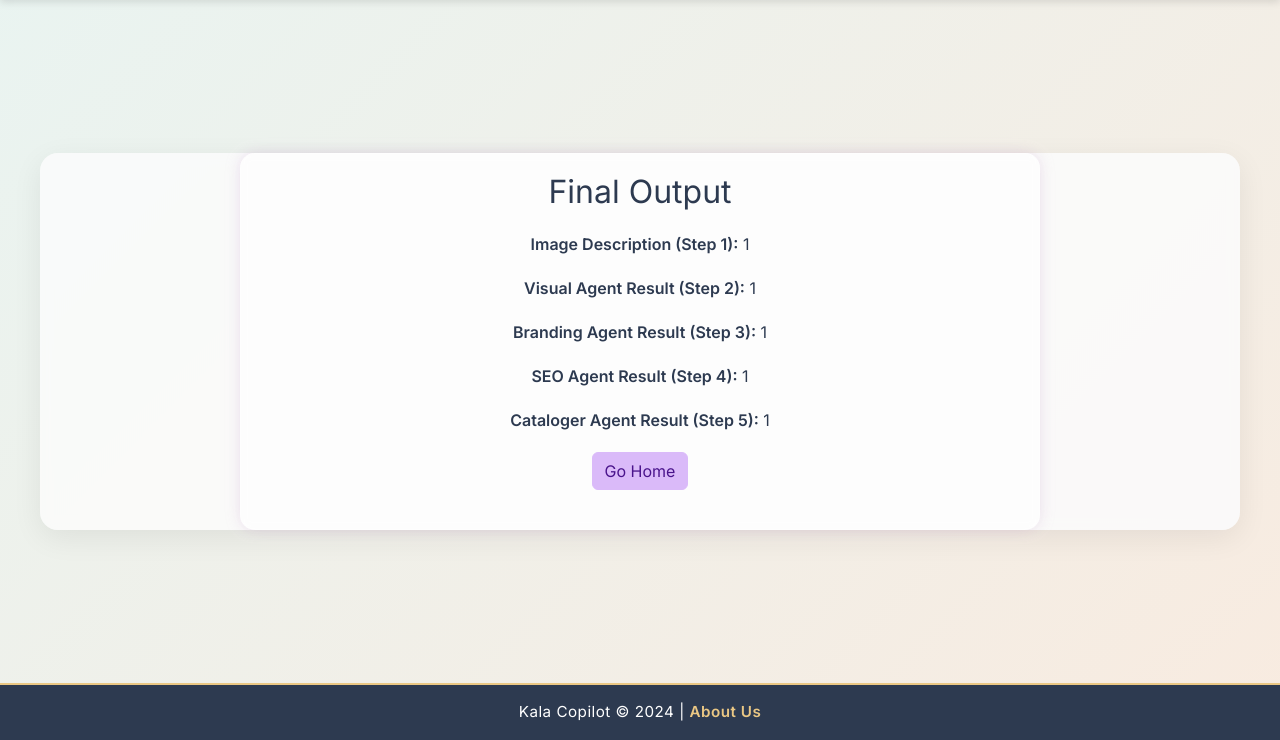
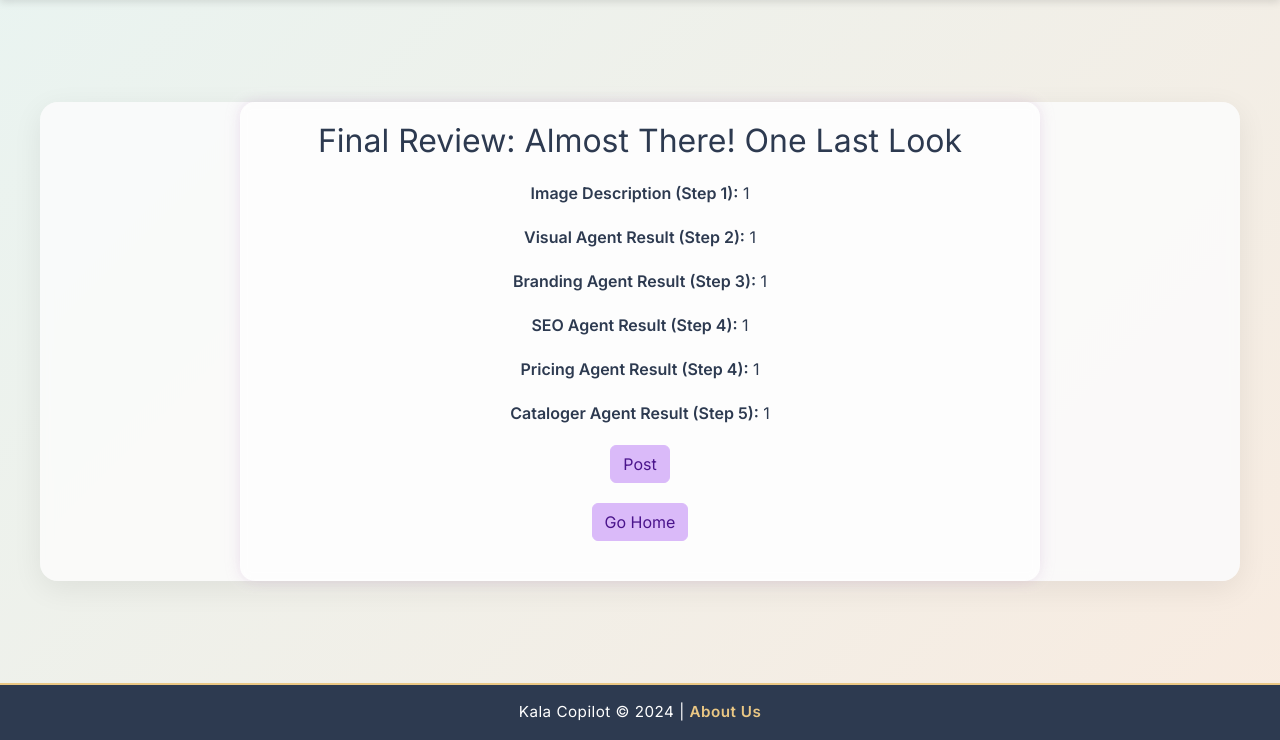
Before and after one commit to ipshitag/Kala-Copilot, a Flask app: page /final in a window 1280 px wide. Shown: the part 60-800 px from the top of the page. Run offline with Flask 3, Linux system fonts and the light colour scheme; the visitor is signed in with stand-in values (Sample User, id 1); parts of the project's set-up code (start-up, migrations or seed data) failed here and were passed over.

Commit message:
pipeline functional now

```diff
--- a/Archive/pipeline.py
+++ b/Archive/pipeline.py
@@ -1,7 +1,7 @@
 import os
 import asyncio
 from autogen_ext.models.openai import AzureOpenAIChatCompletionClient
-from src.tools.azure_agent_wrapper import branding_agent, cataloger_agent, onboarding_agent,visual_insight_agent,seo_agent,user_proxy,planning_agent,selector_prompt
+from src.tools.azure_agent_wrapper import branding_agent, cataloger_agent, onboarding_agent,visual_insight_agent,seo_agent,user_proxy,planning_agent,selector_prompt,pricing_agent
 from src.tools.agent_tools import image_describing_tool
 from utils.llm_config import config_list
 import asyncio
--- a/app.py
+++ b/app.py
@@ -12,12 +12,14 @@ from src.tools.azure_agent_wrapper import (
     onboarding_agent,
     visual_insight_agent,
     pricing_agent,
+    posting_agent,
     seo_agent,
     user_proxy,
     planning_agent,
     selector_prompt,
 )
 from src.tools.agent_tools import image_describing_tool
+from src.tools.bing_search_tool import estimate_art_price_range
 
 # ---- Azure Blob Storage Setup ----
 from azure.storage.blob import BlobServiceClient
@@ -255,20 +257,21 @@ def generate_price():
     if not image_description:
         return jsonify({"error": "No image description in session."}), 400
     try:
-        price_cmd = "Get the pricing based on the following description: {}"
+        price_cmd = f"Get the pricing based on the following description: {image_description}"
         if feedback:  # If there's feedback, include it
             price_cmd += f"\n\nFeedback: {feedback}"
-        pricing_agent_res = asyncio.run(
-            run_agent(
-                agent=pricing_agent,
-                task_template=price_cmd,
-                message_source="pricing_agent",
-                input_text=image_description
-            )
-        )
-        print(pricing_agent_res)
+        price_res = estimate_art_price_range(image_description)
+        # pricing_agent_res = asyncio.run(
+        #     run_agent(
+        #         agent=pricing_agent,
+        #         task_template=price_cmd,
+        #         message_source="pricing_agent",
+        #         input_text=image_description
+        #     ))
+        pricing_agent_res = price_res
+        # print(pricing_agent_res)
         session["pricing_agent_result"] = pricing_agent_res
-        return jsonify({"pricing_copy": pricing_agent_res})
+        return jsonify({"pricing_agent_result": pricing_agent_res})
     except Exception as e:
         return jsonify({"error": str(e)}), 500
 
@@ -297,6 +300,7 @@ def generate_catalog():
     try:
         catalog_cmd = "Create a product catalog entry based on the following copy: {}"
         catalog_cmd += f"\n\nPricing: {price_result}"
+        print(catalog_cmd)
         if feedback:  # Add feedback to the command if present
             catalog_cmd += f"\n\nFeedback: {feedback}"
         catalog_cmd = catalog_cmd + f"\n\nImage URL: {blob_url}"
@@ -332,5 +336,30 @@ def final():
         cataloger_agent_result=session.get("cataloger_agent_result", "")
     )
 
+# -------------------------------
+# STEP 7: POSTING AGENT
+# -------------------------------
+
+@app.route("/postImage", methods=["GET"])
+def generate_post():
+    cataloger_agent_result = session.get("cataloger_agent_result")
+    blob_url = session.get("image_blob_url", "")
+    if not cataloger_agent_result:
+        return jsonify({"error": "No SEO result in session."}), 400
+    try:
+        post_cmd = "Create a insta post of the following product: {}"
+        post_result = asyncio.run(
+            run_agent(
+                agent=posting_agent,
+                task_template=post_cmd,
+                message_source="post_update",
+                input_text=cataloger_agent_result
+            )
+        )
+        session["post_result"] = post_result
+        return jsonify({"post_result": post_result})
+    except Exception as e:
+        return jsonify({"error": str(e)}), 500
+
 if __name__ == "__main__":
     app.run(debug=True)
--- a/src/tools/prompts/CatalogerAgent.txt
+++ b/src/tools/prompts/CatalogerAgent.txt
@@ -7,7 +7,7 @@ Cataloger Agent Guidelines
     - product_name (str): Product title.
     - user_id (str): User ID of the person adding the product. [Optional, fill user12]
     - product_description (str): Details of the product.
-    - price (float): Product price. [Optional, fill 0]
+    - price (float): Product price.
     - images (list of str): List of image URLs or paths.
     - category (str): Product category or type.
     - marketing_copy (str): Short, promotional copy.
--- a/src/tools/prompts/final-bing-search-prompt.txt
+++ b/src/tools/prompts/final-bing-search-prompt.txt
@@ -1,4 +1,4 @@
-You are an expert Art Evaluator. Given a search query and its Bing search results, estimate the artwork’s price range in USD and provide a brief reasoning.
+You are an expert Art Evaluator. Given a search query and its Bing search results, estimate the artwork’s price range in USD and provide a brief reasoning. Make sure the range is +- Rs500 atmost.
 
 --- INPUT ---
 {search_results}
--- a/templates/final.html
+++ b/templates/final.html
@@ -20,7 +20,7 @@
 </style>
 <div class="container">
   <div class="content-section">
-    <h2>Final Output</h2>
+    <h2>Final Review: Almost There! One Last Look</h2>
   </div>
   {% if blob_url %}
     <div class="content-section">
@@ -40,13 +40,44 @@
     <p><strong>SEO Agent Result (Step 4):</strong> {{ seo_agent_result }}</p>
   </div>
   <div class="content-section">
+    <p><strong>Pricing Agent Result (Step 4):</strong> {{ pricing_agent_result }}</p>
+  </div>
+  <div class="content-section">
     <p><strong>Cataloger Agent Result (Step 5):</strong> {{ cataloger_agent_result }}</p>
+  </div>
+  <div class="content-section">
+    <button id="post-button" class="btn btn-purple">Post</button>
   </div>
   <div class="content-section">
     <a href="{{ url_for('index') }}" class="btn btn-purple" id="go-home">Go Home</a>
   </div>
 </div>
 <script>
+document.getElementById('post-button').addEventListener('click', async function() {
+  try {
+    const response = await fetch('/postImage', {
+      method: 'GET',
+      headers: {
+        'Content-Type': 'application/json'
+      }
+    });
+
+    if (response.ok) {
+      const data = await response.json();
+      if (data.post_result) {
+        alert('Post generated successfully: ' + data.post_result);
+      } else {
+        alert('Error: ' + data.error);
+      }
+    } else {
+      alert('Failed to generate post.');
+    }
+  } catch (error) {
+    console.error('Error:', error);
+    alert('An error occurred while generating the post.');
+  }
+});
+
 document.getElementById('go-home').addEventListener('click', function(e) {
   document.body.classList.add('fade-out');
   setTimeout(function() {
--- a/templates/index.html
+++ b/templates/index.html
@@ -11,6 +11,7 @@
     align-items: center;
     justify-content: center;
     height: 100vh;
+    width: 150vh;
   }
   .image-container {
     margin-bottom: 20px;
--- a/templates/layout.html
+++ b/templates/layout.html
@@ -148,6 +148,7 @@
     .flip-in {
       transform: rotateY(0deg);
       transition: transform 0.6s ease;
+      width: 150vh;
     }
   </style>
 </head>
--- a/templates/step1.html
+++ b/templates/step1.html
@@ -98,8 +98,10 @@
 <div class="step-container">
   <!-- Image Section -->
   <div class="image-container">
-    <h2>Step 1: Image Description</h2>
+    <h2>✍️ What Are We Looking At?</h2>
+    <h5>Help us understand what’s in the image.</h5>
     <img src="{{ blob_url }}" alt="Uploaded image" />
+    <p></p>
     <a href="{{ url_for('upload') }}" class="btn btn-secondary mt-3">Upload a different image</a>
   </div>
   <!-- Description Section -->
--- a/templates/step2.html
+++ b/templates/step2.html
@@ -98,7 +98,9 @@
 <div class="step-container">
   <!-- Image Section -->
   <div class="image-container">
-    <h2>Step 2: Visual Insight Agent</h2>
+    <h4> The Visual Agent Takes a Look</h4>
+    <h7>Our Visual Agent analyzes your image to identify details, style, and visual features. Let’s see what it finds!</h7>
+    <p></p>
     <img src="{{ blob_url }}" alt="Uploaded image" />
     <a href="{{ url_for('upload') }}" class="btn btn-secondary mt-3">Upload a different image</a>
   </div>
--- a/templates/step3.html
+++ b/templates/step3.html
@@ -98,7 +98,8 @@
 <div class="step-container">
   <!-- Image Section -->
   <div class="image-container">
-    <h2>Step 3: Branding Agent</h2>
+    <h5> Time to Style with the Branding Agent</h5>
+    <h7> Branding Agent adds your brand’s voice and personality to the content.</h7>
     <img src="{{ blob_url }}" alt="Uploaded image" />
     <a href="{{ url_for('upload') }}" class="btn btn-secondary mt-3">Upload a different image</a>
   </div>
--- a/templates/step4.html
+++ b/templates/step4.html
@@ -98,7 +98,8 @@
 <div class="step-container">
   <!-- Image Section -->
   <div class="image-container">
-    <h2>Step 4: SEO Agent</h2>
+    <h2>Spotlight Check by the SEO Agent</h2>
+    <h7>The SEO Agent reviews everything to make sure your product gets noticed online.</h7>
     <img src="{{ blob_url }}" alt="Uploaded image" />
     <a href="{{ url_for('upload') }}" class="btn btn-secondary mt-3">Upload a different image</a>
   </div>
--- a/templates/step6.html
+++ b/templates/step6.html
@@ -87,7 +87,8 @@
 </style>
 
 <div class="container">
-  <h2>Step 5: Cataloger Agent</h2>
+  <h2>Organized by the Cataloger Agent</h2>
+  <h7>Your product gets neatly filed and tagged by the Cataloger Agent</h7>
 
   <!-- Display SEO Agent Results -->
   <!-- <p><strong>SEO Agent Result:</strong> {{ seo_agent_result }}</p> -->
--- a/templates/upload.html
+++ b/templates/upload.html
@@ -40,7 +40,9 @@
   }
 </style>
 <div class="container">
-  <h2>Step 0: Upload Image</h2>
+  <h2>🖼️ Let’s Start with a Snap!</h2>
+  <h5>Got a product shot? Upload it here to get things rolling!</h5>
+  <p></p>
   {% if error %}
     <div class="alert alert-danger">{{ error }}</div>
   {% endif %}
```
Also changed, not shown: src/tools/bing_search_tool.py (+19 -7 lines), src/tools/createAndPost.py (+58 -49 lines), templates/step5.html (+5 -4 lines), temp_image.jpg (added).
